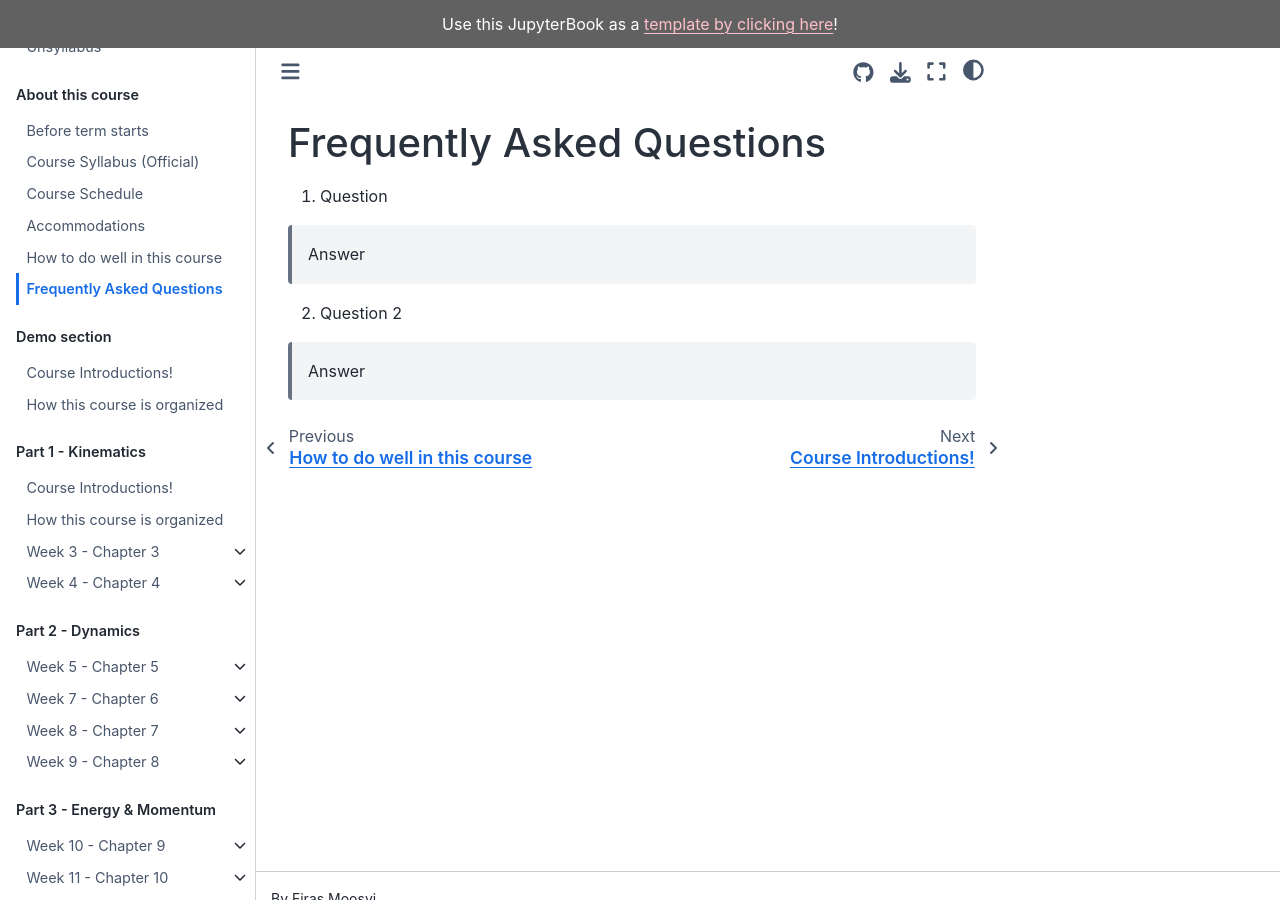
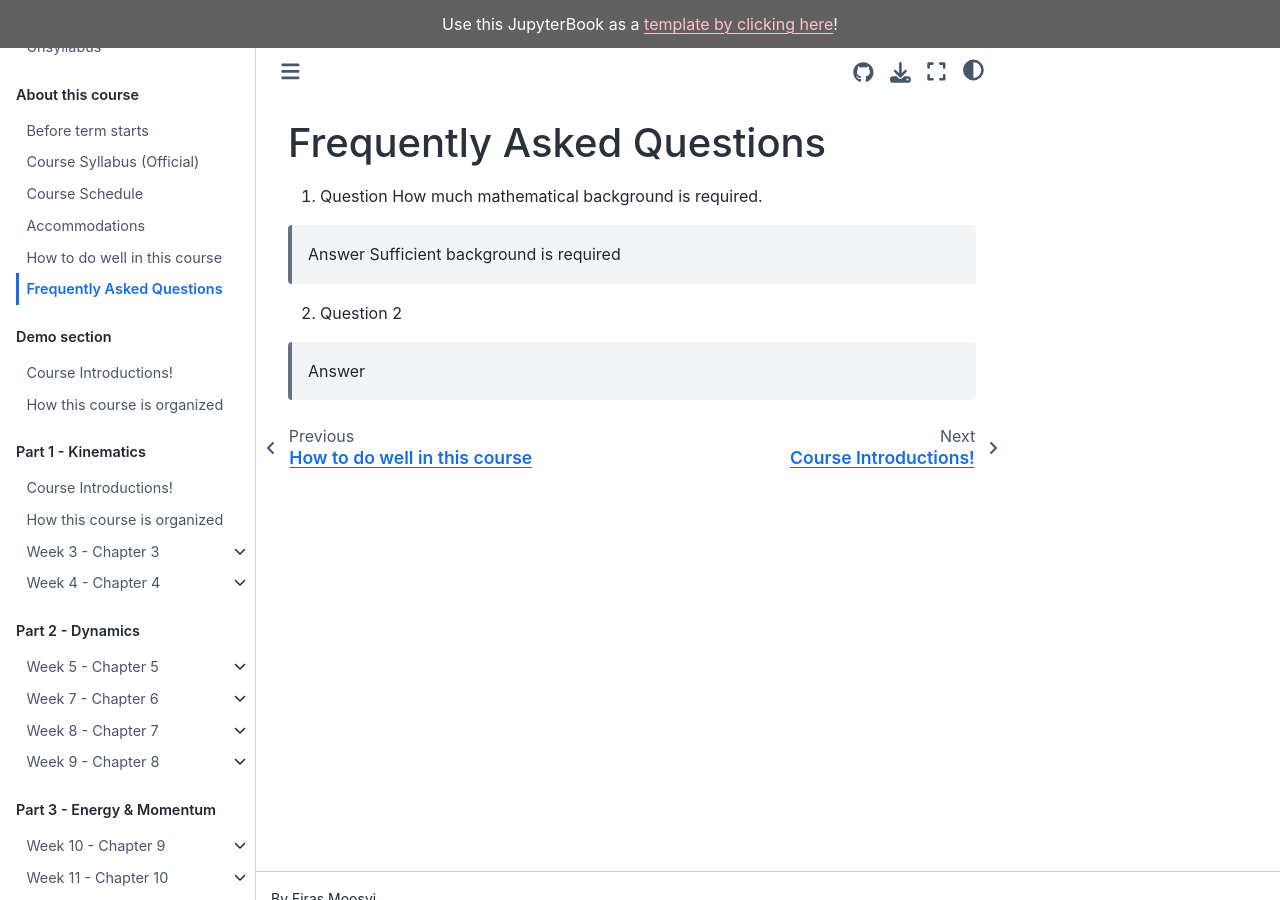
Before and after one commit to bassambarazi/book-test, a Jupyter Book: the page built from about/faq.md, in a window 1280 px wide and 900 px high. Built offline with Jupyter Book 1.0.4 settings and Sphinx 7.4.7 and the Sphinx Book theme 1.1.4, drawn with Linux system fonts in a browser that asks for light colours; pages that are not in the unit, such as notebooks, are missing from menus.

Commit message:
Update faq.md

```diff
--- a/about/faq.md
+++ b/about/faq.md
@@ -1,9 +1,9 @@
 Frequently Asked Questions
 =======================
 
-1. Question
+1. Question How much mathematical background is required.
 
-> Answer
+> Answer Sufficient background is required
 
 2. Question 2
 
```
